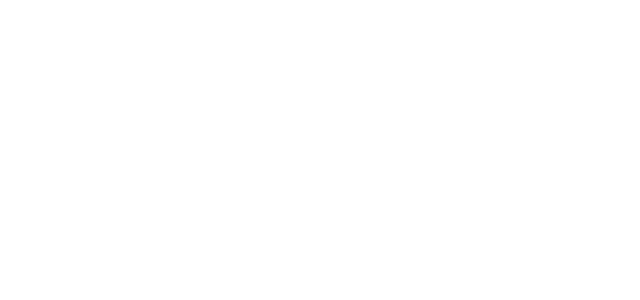
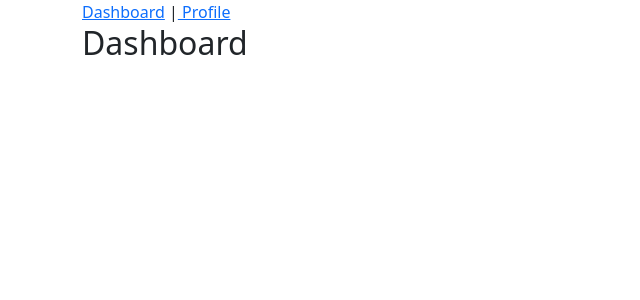
Before and after one commit to hakanozer/akbank_2024_react, a React (Create React App) app in the folder overview/: page /dashboard in a window 1280 px wide. Before the commit this address had no page. Shown: the top 300 px of the page, without its empty margins (0-640 px from the left). Built offline with nearby package versions, Linux system fonts and the light colour scheme.

Commit message:
NavLink - Navigate

```diff
--- /dev/null
+++ b/overview/src/components/NavBar.tsx
@@ -0,0 +1,13 @@
+import React from 'react'
+import { NavLink } from 'react-router-dom'
+
+function NavBar() {
+  return (
+    <>
+        <NavLink to='/dashboard'>Dashboard</NavLink> |
+        <NavLink to='/profile'> Profile</NavLink>
+    </>
+  )
+}
+
+export default NavBar
--- a/overview/src/index.tsx
+++ b/overview/src/index.tsx
@@ -5,12 +5,16 @@
 // Import Pages
 import Login from './pages/Login';
 import Register from './pages/Register';
+import Dashboard from './pages/Dashboard';
+import Profile from './pages/Profile';
 
 const routes =
 <BrowserRouter>
   <Routes>
     <Route path='/' element={<Login/>} />
     <Route path='/register' element={<Register/>} />
+    <Route path='/dashboard' element={<Dashboard/>} />
+    <Route path='/profile' element={<Profile/>} />
   </Routes>
 </BrowserRouter>
 
--- /dev/null
+++ b/overview/src/pages/Dashboard.tsx
@@ -0,0 +1,13 @@
+import React from 'react'
+import NavBar from '../components/NavBar'
+
+function Dashboard() {
+  return (
+    <>
+        <NavBar/>
+        <h2>Dashboard</h2>
+    </>
+  )
+}
+
+export default Dashboard
--- a/overview/src/pages/Login.tsx
+++ b/overview/src/pages/Login.tsx
@@ -1,8 +1,10 @@
 import React, { FormEvent, useState } from "react";
 import { cities } from "../utils/util";
+import { useNavigate } from "react-router-dom";
 
 function Login() {
 
+    const navigate = useNavigate()
     const [username, setUsername] = useState('')
     const [password, setPassword] = useState('')
     const [error, setError] = useState('')
@@ -16,6 +18,8 @@
             setError('Password Empty!')
         }else {
             console.log("Form Send: ", username, password)
+            navigate('/dashboard')
+            //window.location.href = '/dashboard'
         }
     }
 
@@ -42,6 +46,7 @@
                         <button className="btn btn-success">Login</button>
                     </form>
 
+                    {/*
                         <ol>
                         { cities.map( (item, index) =>
                             <React.Fragment key={index}>
@@ -49,6 +54,7 @@
                             </React.Fragment>
                         )}
                         </ol>
+                    */}
 
 
                 </div>
--- /dev/null
+++ b/overview/src/pages/Profile.tsx
@@ -0,0 +1,13 @@
+import React from 'react'
+import NavBar from '../components/NavBar'
+
+function Profile() {
+  return (
+    <>
+        <NavBar />
+        <h2>Profile</h2>
+    </>
+  )
+}
+
+export default Profile
```
Lines whose indentation alone changed are shown as unchanged.
